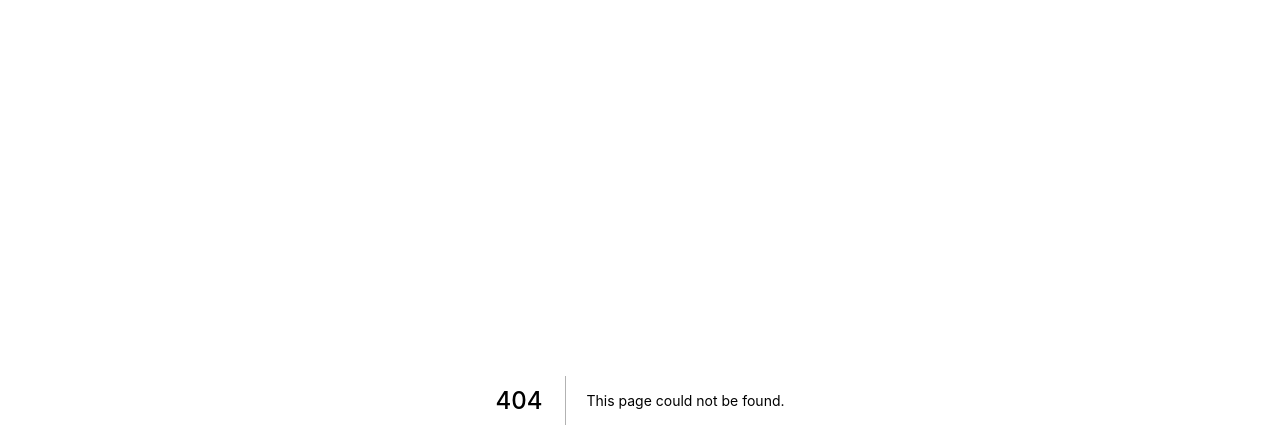
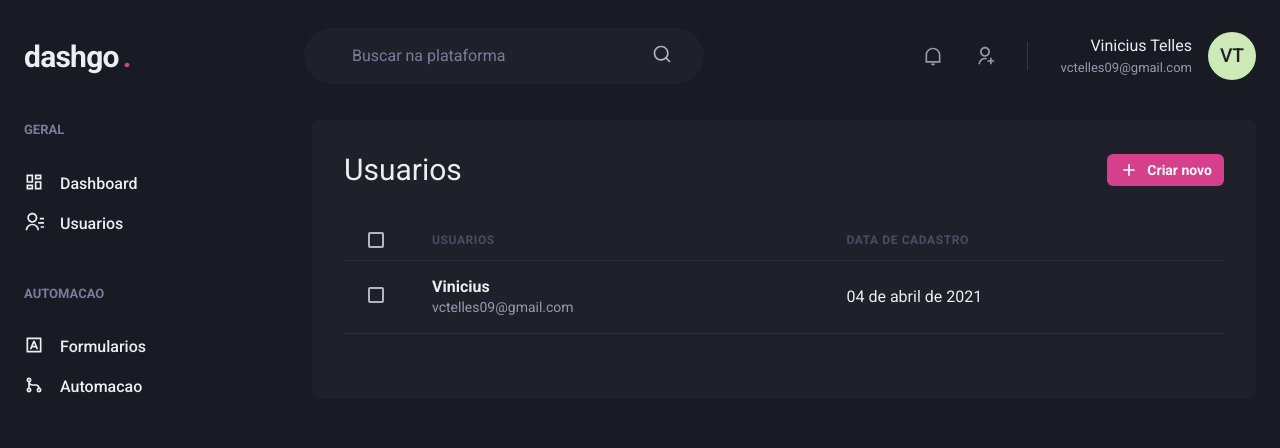
Before and after one commit to IceHower/dashgo, a Next.js app: page /users in a window 1280 px wide. Before the commit this address had no page. Shown: the top 448 px of the page. Built offline with nearby package versions, Linux system fonts and the light colour scheme.

Commit message:
add list of users

```diff
--- /dev/null
+++ b/src/pages/users/index.tsx
@@ -0,0 +1,62 @@
+import { Box, Button, Checkbox, Flex, Heading, Icon, Table, Tbody, Td, Text, Th, Thead, Tr } from '@chakra-ui/react';
+import { RiAddLine } from 'react-icons/ri';
+import { Header } from '../../components/Header';
+import { Sidebar } from '../../components/Sidebar';
+
+
+export default function UserList() {
+    return (
+        <Box>
+            <Header />
+
+            <Flex w="100%" my="6" maxWidth={1480} mx="auto" px="6">
+                <Sidebar />
+
+                <Box flex="1" borderRadius={8} bg="gray.800" p="8">
+                    <Flex mb="8" justify="space-between" align="center">
+                        <Heading size="lg" fontWeight="normal">Usuarios</Heading>
+                        <Button
+                            as="a"
+                            size="sm"
+                            fontSize="sm"
+                            colorScheme="pink"
+                            leftIcon={<Icon as={RiAddLine} fontSize="20"/>}
+                            _hover={{cursor: "pointer"}}
+                        >
+                            Criar novo
+                        </Button>
+                    </Flex>
+
+                    <Table colorScheme="whiteAlpha">
+                        <Thead>
+                            <Tr>
+                                <Th px="6" color="gray.300" width="8">
+                                    <Checkbox colorScheme="pink"/>
+                                </Th>
+                                <Th>Usuarios</Th>
+                                <Th>Data de cadastro</Th>
+                            </Tr>
+                        </Thead>
+
+                        <Tbody>
+                            <Tr>
+                                <Td px="6">
+                                    <Checkbox colorScheme="pink"/>
+                                </Td>
+                                <Td>
+                                    <Box>
+                                        <Text fontWeight="bold"> Vinicius </Text>
+                                        <Text fontSize="sm" color="gray.300"> vctelles09@gmail.com </Text>
+                                    </Box>
+                                </Td>
+                                <Td>
+                                    04 de abril de 2021
+                                </Td>
+                            </Tr>
+                        </Tbody>
+                    </Table>
+                </Box>
+            </Flex>
+        </Box>
+    );
+}
```
